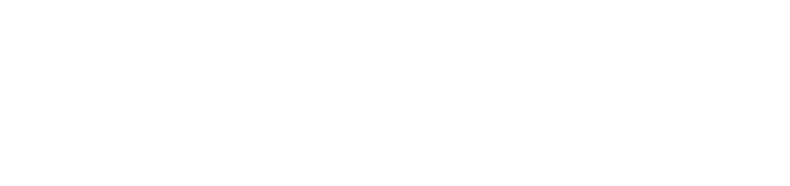
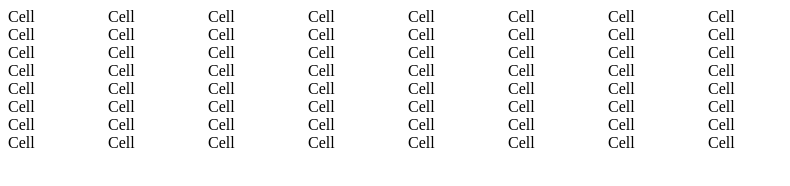
Before and after one commit to Sedron2/buscaminas, a plain HTML site: page index.html in a window 1280 px wide. Shown: the whole page, without its empty margins (0-790 px from the left). Drawn offline with Linux system fonts and the light colour scheme.

Commit message:
agregado cells

```diff
--- a/index.html
+++ b/index.html
@@ -8,6 +8,72 @@
         <link href="styles.css" rel="stylesheet">
     </head>
     <body>
+        <div class="grid">
+            <span>Cell</span>
+            <span>Cell</span>
+            <span>Cell</span>
+            <span>Cell</span>
+            <span>Cell</span>
+            <span>Cell</span>
+            <span>Cell</span>
+            <span>Cell</span>
+            <span>Cell</span>
+            <span>Cell</span>
+            <span>Cell</span>
+            <span>Cell</span>
+            <span>Cell</span>
+            <span>Cell</span>
+            <span>Cell</span>
+            <span>Cell</span>
+            <span>Cell</span>
+            <span>Cell</span>
+            <span>Cell</span>
+            <span>Cell</span>
+            <span>Cell</span>
+            <span>Cell</span>
+            <span>Cell</span>
+            <span>Cell</span>
+            <span>Cell</span>
+            <span>Cell</span>
+            <span>Cell</span>
+            <span>Cell</span>
+            <span>Cell</span>
+            <span>Cell</span>
+            <span>Cell</span>
+            <span>Cell</span>
+            <span>Cell</span>
+            <span>Cell</span>
+            <span>Cell</span>
+            <span>Cell</span>
+            <span>Cell</span>
+            <span>Cell</span>
+            <span>Cell</span>
+            <span>Cell</span>
+            <span>Cell</span>
+            <span>Cell</span>
+            <span>Cell</span>
+            <span>Cell</span>
+            <span>Cell</span>
+            <span>Cell</span>
+            <span>Cell</span>
+            <span>Cell</span>
+            <span>Cell</span>
+            <span>Cell</span>
+            <span>Cell</span>
+            <span>Cell</span>
+            <span>Cell</span>
+            <span>Cell</span>
+            <span>Cell</span>
+            <span>Cell</span>
+            <span>Cell</span>
+            <span>Cell</span>
+            <span>Cell</span>
+            <span>Cell</span>
+            <span>Cell</span>
+            <span>Cell</span>
+            <span>Cell</span>
+            <span>Cell</span>
+        </div>
         <script src="script.js"></script>
     </body>
 </html>
--- a/styles.css
+++ b/styles.css
@@ -1,2 +1,6 @@
-// asi tambien?
+
 /* asi */
+.grid {
+    display: grid;
+    grid-template-columns: 100px 100px 100px 100px 100px 100px 100px 100px;
+}
```
